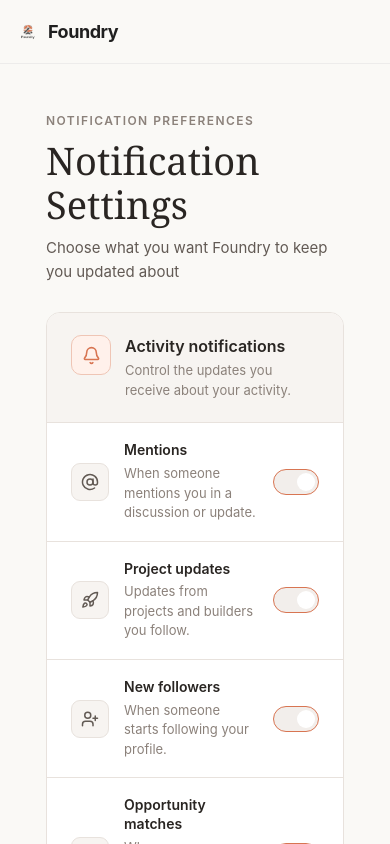
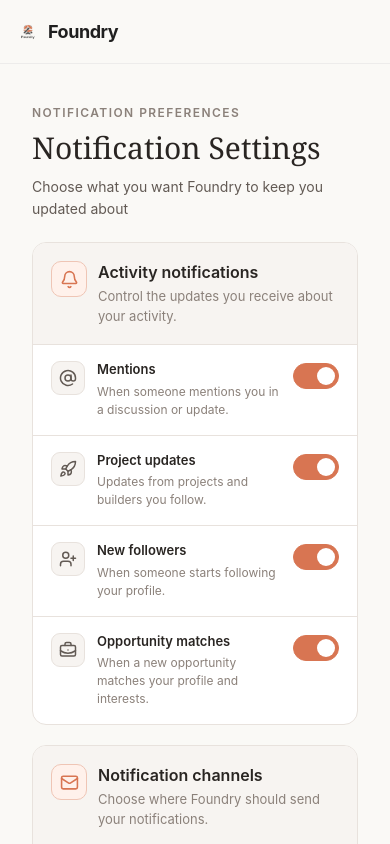
Before and after one commit to TechSage01/Foundry-Frontend, a React (Vite) app: page /settings/notifications in a window 390 px wide. Shown: the top 844 px of the page. Built offline with nearby package versions, Linux system fonts and the light colour scheme.

Commit message:
style: complete styling NotificationSettings + added responsiveness

```diff
--- a/src/pages/NotificationSettings.css
+++ b/src/pages/NotificationSettings.css
@@ -182,7 +182,7 @@
 
 .notification-toggle--active {
   border-color: var(--foundry-primary);
-  background: var(foundry-primary);
+  background: var(--foundry-primary);
 }
 .notification-toggle--active .notification-toggle__knob {
   transform: translateX(20px);
@@ -198,7 +198,7 @@
 }
 
 /* Save area  */
-.notification-setting-footer {
+.notification-settings-footer {
   display: flex;
   justify-content: flex-end;
   margin-top: 24px;
@@ -238,3 +238,68 @@
   outline: 2px solid var(--foundry-primary);
   outline-offset: 3px;
 }
+
+/* Responsiveness */
+@media (max-width: 850px) {
+  .notification-settings-page {
+    padding: 28px 22px 50px;
+  }
+  .notification-settings-main {
+    max-width: 760px;
+  }
+}
+
+@media (max-width: 600px) {
+  .notification-settings-page {
+    padding: 24px 16px 40px;
+  }
+  .notification-settings-header {
+    margin-bottom: 22px;
+  }
+  .notification-settings-header h1 {
+    font-size: 30px;
+  }
+  .notification-settings-header p {
+    font-size: 14px;
+  }
+  .notification-settings-card-header {
+    padding: 18px;
+  }
+  .notification-setting-row {
+    gap: 12px;
+    min-height: 78px;
+    padding: 16px 18px;
+  }
+  .notification-setting-icon {
+    width: 34px;
+    height: 34px;
+  }
+  .notification-setting-info h3 {
+    font-size: 13px;
+  }
+  .notification-setting-info p {
+    font-size: 12px;
+  }
+  .notification-settings-footer {
+    margin-top: 18px;
+  }
+  .notification-save-button {
+    width: 100%;
+  }
+}
+
+@media (max-width: 430px) {
+  .notification-settings-card-header {
+    gap: 11px;
+  }
+  .notification-settings-card-icon {
+    width: 36px;
+    height: 36px;
+  }
+  .notification-setting-row {
+    align-items: flex-start;
+  }
+  .notification-toggle {
+    margin-top: 2px;
+  }
+}
```
